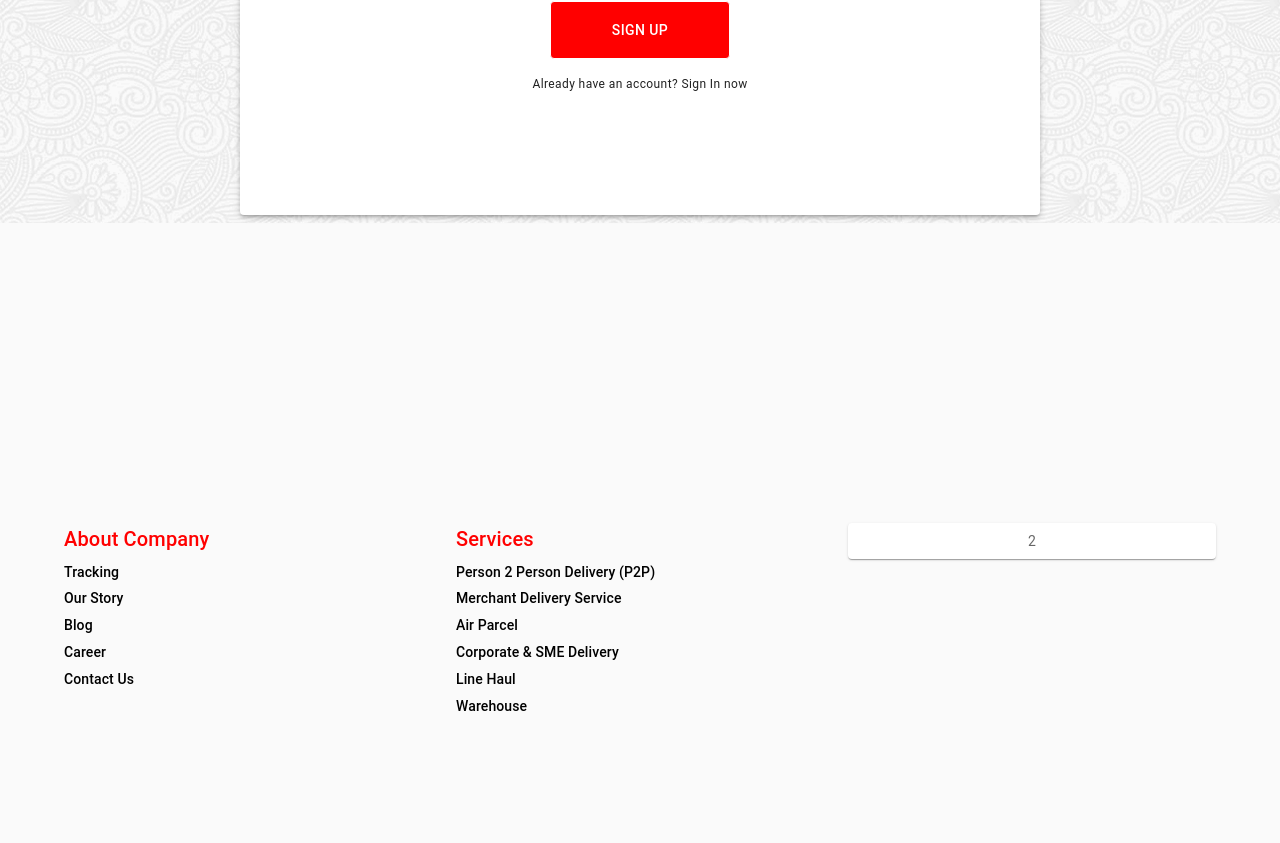
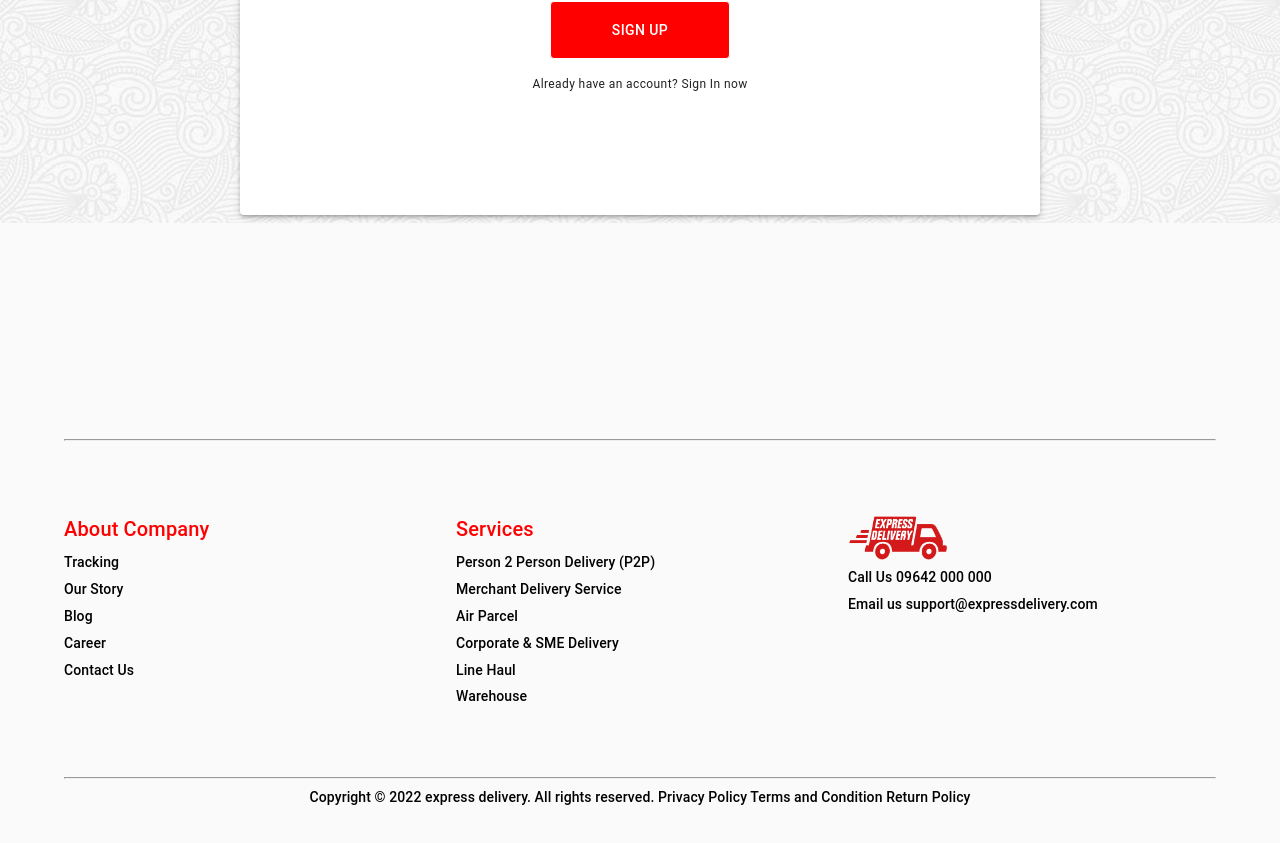
Before and after one commit to OsmanRana/delivery-website-client, a React (Create React App) app: page / in a window 1280 px wide. Shown: the part 1818-2661 px from the top of the page. Built offline with nearby package versions, Linux system fonts and the light colour scheme.

Commit message:
footer done

```diff
--- a/src/components/Footer/Footer.js
+++ b/src/components/Footer/Footer.js
@@ -22,11 +22,13 @@ const Footer = () => {
       }}
     >
       <Container>
+        <hr />
         <Grid
           container
           rowSpacing={1}
           columnSpacing={{ xs: 1, sm: 2, md: 3 }}
           textAlign="left"
+          sx={{ my: 8 }}
         >
           <Grid item xs={12} md={4}>
             <Typography variant="h6" gutterBottom component="div" color="red">
@@ -72,9 +74,19 @@ const Footer = () => {
             </Typography>
           </Grid>
           <Grid item xs={12} md={4}>
-            <Item>2</Item>
+            <img src="./logo.png" alt="logo" width="100px" />
+            <Typography variant="subtitle2" gutterBottom component="div">
+              Call Us 09642 000 000
+            </Typography>
+            <Typography variant="subtitle2" gutterBottom component="div">
+              Email us support@expressdelivery.com
+            </Typography>
           </Grid>
         </Grid>
+        <hr />
+        <Typography variant="subtitle2" gutterBottom component="div">
+        Copyright © 2022 express delivery. All rights reserved. Privacy Policy Terms and Condition  Return Policy
+        </Typography>
       </Container>
     </Box>
   );
```
